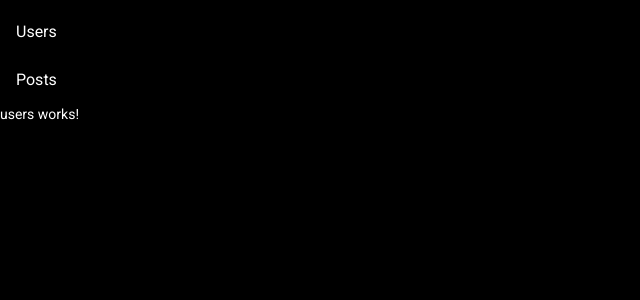
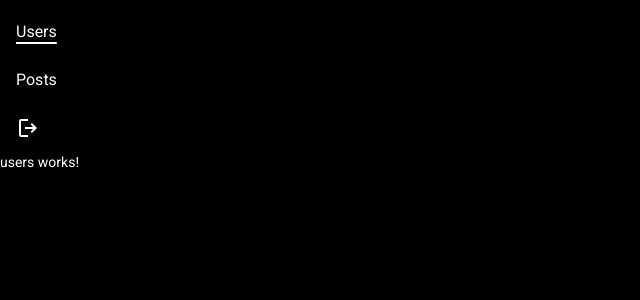
Before and after one commit to francesco-foglia/angular-gorest-app, an Angular app: page /users in a window 1280 px wide. Shown: the top 300 px of the page, without its empty margins (0-640 px from the left). Built offline with nearby package versions, Linux system fonts and the light colour scheme.

Commit message:
Add logout button to dashboard

```diff
--- a/src/app/auth/auth.guard.ts
+++ b/src/app/auth/auth.guard.ts
@@ -14,7 +14,7 @@ export class AuthGuard implements CanActivate {
     route: ActivatedRouteSnapshot,
     state: RouterStateSnapshot) {
 
-    if (this.authService.isLoggedIn()) {
+    if (this.authService.isLoggedIn) {
       return true;
     } else {
       this.router.navigate(['/login']);
--- a/src/app/auth/auth.service.ts
+++ b/src/app/auth/auth.service.ts
@@ -6,9 +6,7 @@ import { Injectable } from '@angular/core';
 
 export class AuthService {
 
-  isLoggedIn() {
-    return true;
-  }
+  isLoggedIn = true;
 
   constructor() { }
 }
--- a/src/app/components/dashboard/dashboard.component.css
+++ b/src/app/components/dashboard/dashboard.component.css
@@ -0,0 +1,20 @@
+.active {
+  text-decoration: underline;
+  text-decoration-thickness: 2px;
+  text-underline-offset: 5px;
+}
+
+.material-symbols-outlined {
+  font-family: 'Material Symbols Outlined';
+  font-weight: normal;
+  font-style: normal;
+  font-size: 24px;
+  /* Preferred icon size */
+  display: inline-block;
+  line-height: 1;
+  text-transform: none;
+  letter-spacing: normal;
+  word-wrap: normal;
+  white-space: nowrap;
+  direction: ltr;
+}
--- a/src/app/components/dashboard/dashboard.component.html
+++ b/src/app/components/dashboard/dashboard.component.html
@@ -1,6 +1,9 @@
 <mat-list role="list">
-  <mat-list-item role="listitem" routerLink="users">Users</mat-list-item>
-  <mat-list-item role="listitem" routerLink="posts">Posts</mat-list-item>
+  <mat-list-item role="listitem" routerLink="users" [routerLinkActive]="'active'">Users</mat-list-item>
+  <mat-list-item role="listitem" routerLink="posts" [routerLinkActive]="'active'">Posts</mat-list-item>
+  <mat-list-item role="listitem">
+    <span class="material-symbols-outlined" (click)="logout()">logout</span>
+  </mat-list-item>
 </mat-list>
 
 <router-outlet></router-outlet>
--- a/src/app/components/dashboard/dashboard.component.ts
+++ b/src/app/components/dashboard/dashboard.component.ts
@@ -1,4 +1,6 @@
 import { Component, OnInit } from '@angular/core';
+import { Router } from '@angular/router';
+import { AuthService } from '../../auth/auth.service';
 
 @Component({
   selector: 'app-dashboard',
@@ -6,10 +8,16 @@ import { Component, OnInit } from '@angular/core';
   styleUrls: ['./dashboard.component.css']
 })
 export class DashboardComponent implements OnInit {
+  isLoggedIn: boolean = this.authService.isLoggedIn;
 
-  constructor() { }
+  constructor(private authService: AuthService, private router: Router) { }
 
   ngOnInit(): void {
   }
 
+  logout(): void {
+    this.authService.isLoggedIn = false;
+    this.router.navigate(['/login']);
+  }
+
 }
--- a/src/app/components/login/login.component.ts
+++ b/src/app/components/login/login.component.ts
@@ -12,9 +12,9 @@ export class LoginComponent implements OnInit {
   constructor(private authService: AuthService, private router: Router) { }
 
   ngOnInit(): void {
-    if (!this.authService.isLoggedIn()) {
+    if (!this.authService.isLoggedIn) {
       this.router.navigate(['/login']);
-    } else if (this.authService.isLoggedIn()) {
+    } else if (this.authService.isLoggedIn) {
       this.router.navigate(['/users']);
     }
   }
--- a/src/index.html
+++ b/src/index.html
@@ -1,5 +1,6 @@
 <!doctype html>
 <html lang="en">
+
 <head>
   <meta charset="utf-8">
   <title>AngularGorestApp</title>
@@ -9,8 +10,11 @@
   <link rel="preconnect" href="https://fonts.gstatic.com">
   <link href="https://fonts.googleapis.com/css2?family=Roboto:wght@300;400;500&display=swap" rel="stylesheet">
   <link href="https://fonts.googleapis.com/icon?family=Material+Icons" rel="stylesheet">
+  <link href="https://fonts.googleapis.com/css2?family=Material+Symbols+Outlined" rel="stylesheet" />
 </head>
+
 <body class="mat-typography">
   <app-root></app-root>
 </body>
+
 </html>
```
